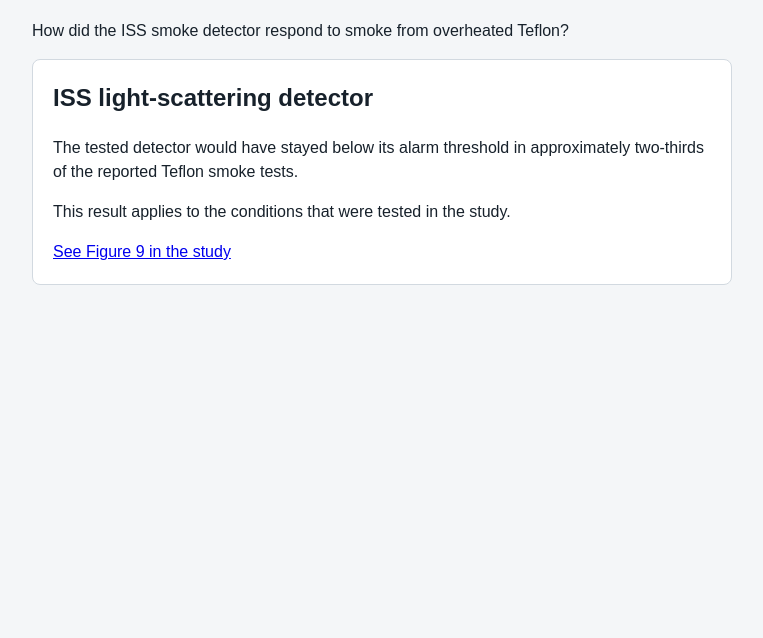
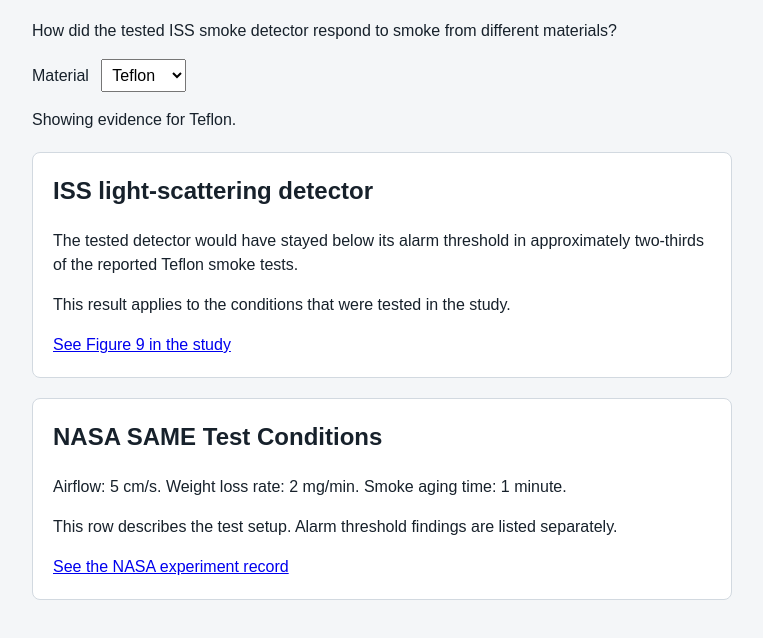
Before and after one commit to atharvrajesh/Heat-Sync-NASA-SpaceApps, a plain HTML site: page public/index.html in a window 1280 px wide. Shown: the part 136-774 px from the top of the page, without its empty margins (258-1021 px from the left). Drawn offline with Linux system fonts and the light colour scheme.

Commit message:
Update index.html

```diff
--- a/public/index.html
+++ b/public/index.html
@@ -16,14 +16,21 @@
     }
 
     article {
+      margin-top: 20px;
+      padding: 20px;
       background: white;
       border: 1px solid #d2d9e0;
       border-radius: 8px;
-      padding: 20px;
     }
 
     h2 {
       margin-top: 0;
+    }
+
+    select {
+      margin-left: 8px;
+      padding: 6px;
+      font: inherit;
     }
   </style>
 </head>
@@ -31,22 +38,72 @@
   <main>
     <p>Team Heat Sync</p>
     <h1>Alarm Gap</h1>
-    <p>How did the ISS smoke detector respond to smoke from overheated Teflon?</p>
+    <p>How did the tested ISS smoke detector respond to smoke from different materials?</p>
+
+    <label for="material">Material</label>
+    <select id="material" disabled>
+      <option value="Teflon">Teflon</option>
+      <option value="Kapton">Kapton</option>
+    </select>
 
     <p id="status" role="status">Loading evidence...</p>
 
-    <article id="evidence" hidden>
-      <h2 id="detector"></h2>
-      <p id="result"></p>
-      <p id="limitation"></p>
-      <a id="source">See Figure 9 in the study</a>
+    <article id="detector-card" hidden>
+      <h2 id="detector-name"></h2>
+      <p id="detector-result"></p>
+      <p id="detector-limit"></p>
+      <a id="detector-source">See Figure 9 in the study</a>
+    </article>
+
+    <article id="test-card" hidden>
+      <h2>NASA SAME Test Conditions</h2>
+      <p id="test-conditions"></p>
+      <p id="test-limit"></p>
+      <a id="test-source">See the NASA experiment record</a>
     </article>
   </main>
 
   <script>
+    const materialSelect = document.querySelector("#material");
+    const status = document.querySelector("#status");
+    const detectorCard = document.querySelector("#detector-card");
+    const testCard = document.querySelector("#test-card");
+
+    function showEvidence(records) {
+      const material = materialSelect.value;
+
+      const detector = records.find(record =>
+        record.material === material &&
+        record.evidence_type === "detector_response"
+      );
+
+      const test = records.find(record =>
+        record.material === material &&
+        record.evidence_type === "test_conditions"
+      );
+
+      detectorCard.hidden = !detector;
+      testCard.hidden = !test;
+      status.textContent = "";
+
+      if (detector) {
+        document.querySelector("#detector-name").textContent = detector.detector;
+        document.querySelector("#detector-result").textContent = detector.reported_result;
+        document.querySelector("#detector-limit").textContent = detector.limitation;
+        document.querySelector("#detector-source").href = detector.source_url;
+        status.textContent = "Showing evidence for " + material + ".";
+      } else {
+        status.textContent = "No detector finding is available for " + material + ".";
+      }
+
+      if (test) {
+        document.querySelector("#test-conditions").textContent = test.conditions;
+        document.querySelector("#test-limit").textContent = test.limitation;
+        document.querySelector("#test-source").href = test.source_url;
+      }
+    }
+
     async function loadEvidence() {
-      const status = document.querySelector("#status");
-
       try {
         const response = await fetch("./data/evidence.json");
 
@@ -55,21 +112,16 @@
         }
 
         const records = await response.json();
-        const record = records.find(item => item.id === "teflon-iss-alarm");
 
-        if (!record) {
-          status.textContent = "The Teflon record is missing from evidence.json.";
-          return;
+        if (!Array.isArray(records)) {
+          throw new Error("Expected a list of evidence records.");
         }
 
-        document.querySelector("#detector").textContent = record.detector;
-        document.querySelector("#result").textContent = record.reported_result;
-        document.querySelector("#limitation").textContent = record.limitation;
-        document.querySelector("#source").href = record.source_url;
-        document.querySelector("#evidence").hidden = false;
-        status.textContent = "";
+        showEvidence(records);
+        materialSelect.addEventListener("change", () => showEvidence(records));
+        materialSelect.disabled = false;
       } catch (error) {
-        status.textContent = "Check that data/evidence.json exists and contains a JSON array.";
+        status.textContent = "Could not load the evidence. Check public/data/evidence.json.";
         console.error(error);
       }
     }
```
